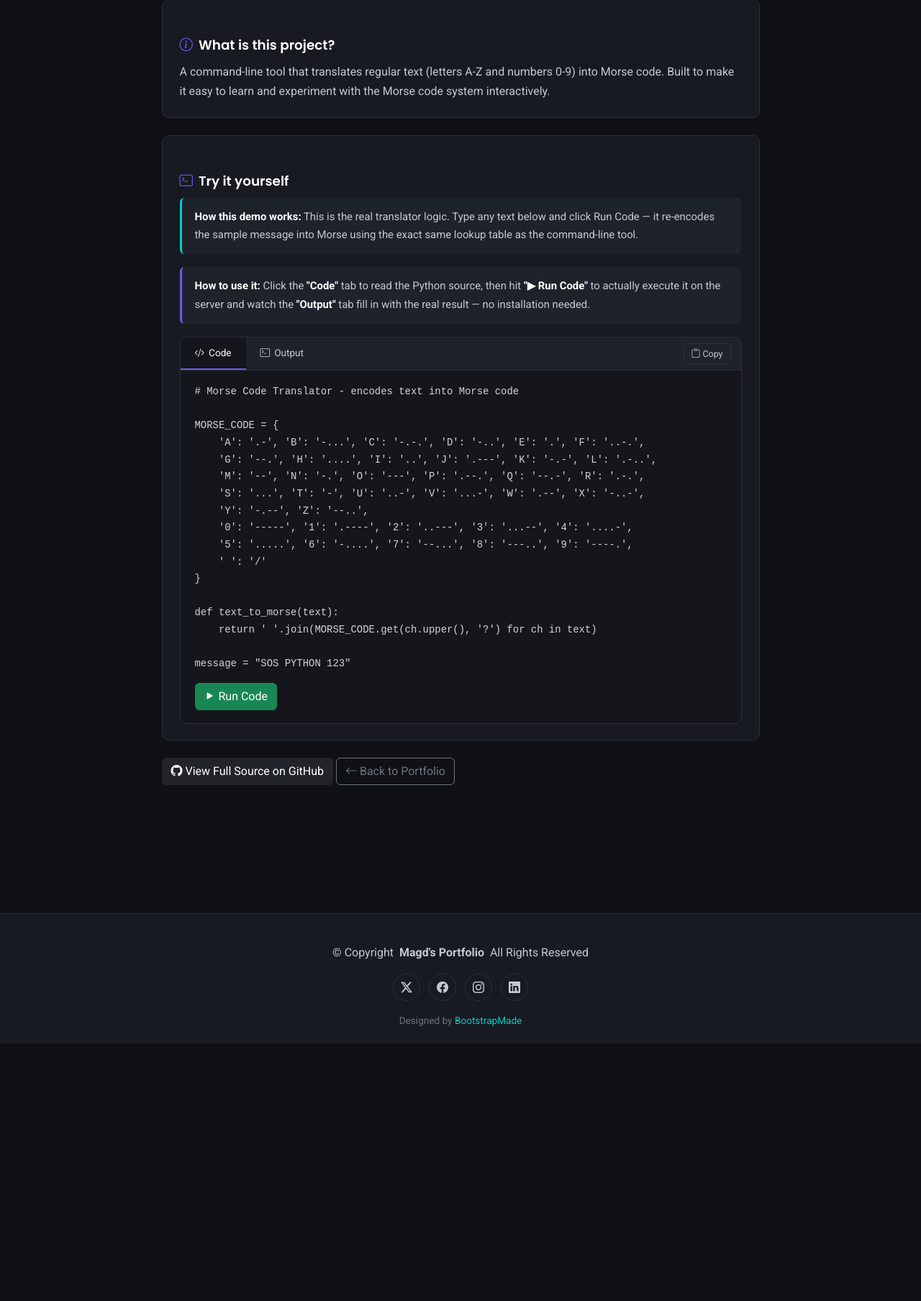
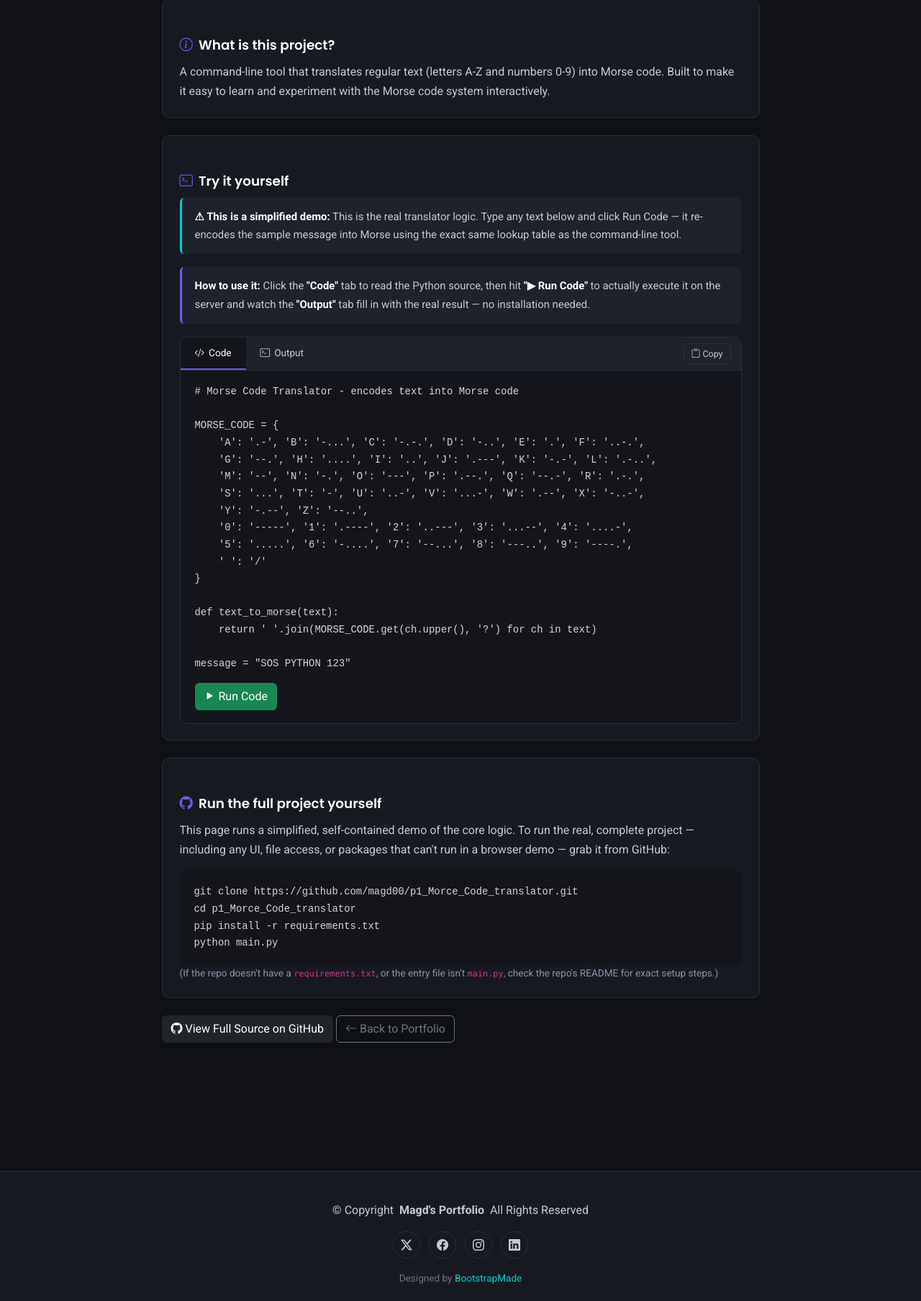
Before and after one commit to magd00/p2_python_spical_protofolio, a Flask app: page /project/1 in a window 1280 px wide. Shown: the part 495-2303 px from the top of the page at 72% size. Before the commit the page ends 1945 px from the top, so only its background shows below. Run offline with Flask 3, Linux system fonts and the light colour scheme; data comes from the database, SQL or seed files in the repository; some libraries are stand-ins or nearby versions.

Commit message:
Add GitHub link section and update demo note in project detail page

```diff
--- a/requirements.txt
+++ b/requirements.txt
@@ -2,6 +2,7 @@ Flask>=2.3
 Flask-SQLAlchemy>=3.0
 python-dotenv>=1.0
 gunicorn>=21.0
+Pillow>=10.0
 
 # Uncomment if deploying to a host with managed PostgreSQL
 # (e.g. Render, Supabase, Neon) instead of SQLite:
--- a/templates/project_detail.html
+++ b/templates/project_detail.html
@@ -172,7 +172,7 @@
 
           {% if project.demo_note %}
           <div class="how-to-box">
-            <strong>How this demo works:</strong> {{ project.demo_note }}
+            <strong>⚠ This is a simplified demo:</strong> {{ project.demo_note }}
           </div>
           {% endif %}
 
@@ -208,6 +208,22 @@
               </div>
             </div>
           </div>
+        </div>
+        {% endif %}
+
+        {% if project.github_link %}
+        <div class="info-card">
+          <h3><i class="bi bi-github"></i> Run the full project yourself</h3>
+          <p>This page runs a simplified, self-contained demo of the core logic. To run the real, complete project — including any UI, file access, or packages that can't run in a browser demo — grab it from GitHub:</p>
+          {% set repo_name = project.github_link.rstrip('/').split('/')[-1] %}
+          <pre class="code-editor" style="margin-top: 10px;">git clone {{ project.github_link }}.git
+cd {{ repo_name }}
+pip install -r requirements.txt
+python main.py</pre>
+          <p class="mb-0" style="font-size: .85rem; color: #8a91a3;">
+            (If the repo doesn't have a <code>requirements.txt</code>, or the entry file isn't <code>main.py</code>,
+            check the repo's README for exact setup steps.)
+          </p>
         </div>
         {% endif %}
 
```
